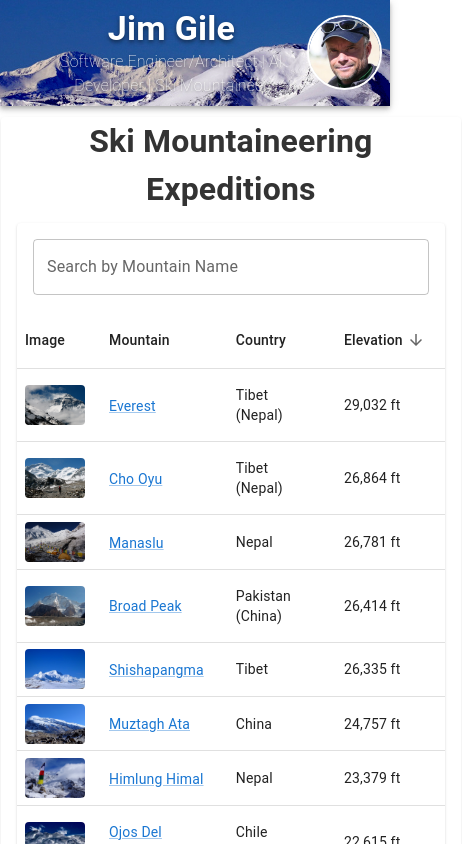
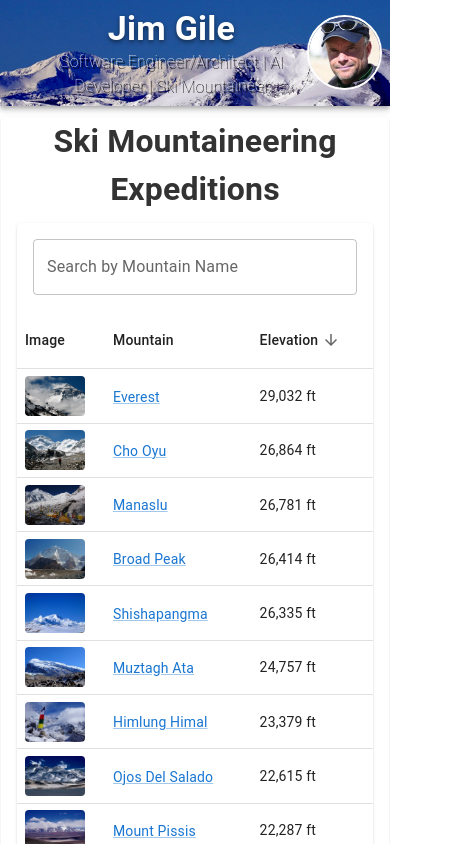
Before and after one commit to JimGile/jg-personal-website, a React (Create React App) app: page /expeditions in a window 390 px wide. Shown: the top 844 px of the page, 462 px wide, since content can reach past the window. Built offline with nearby package versions, Linux system fonts and the light colour scheme; some icons are missing.

Commit message:
responsive changes for expeditions list

```diff
--- a/src/AppBarHeader.jsx
+++ b/src/AppBarHeader.jsx
@@ -45,8 +45,10 @@ const textContent = (
             component="p"
             sx={{
                 marginTop: 0,
+                color: 'grey.200',
+                fontSize: { xs: '1rem', md: '1.25rem' },
                 fontWeight: '100',
-                textShadow: '0px 1px 3px rgba(0, 0, 0, 0.5)',
+                textShadow: '2px 2px 0px rgba(0, 0, 0, 1)',
             }}
         >
             Software Engineer/Architect | AI Developer | Ski Mountaineer
--- a/src/ExpeditionList.jsx
+++ b/src/ExpeditionList.jsx
@@ -1,4 +1,5 @@
 import React, { useState, useMemo } from 'react';
+import useMediaQuery from '@mui/material/useMediaQuery';
 import Box from '@mui/material/Box';
 import Table from '@mui/material/Table';
 import TableBody from '@mui/material/TableBody';
@@ -69,15 +70,15 @@ function stableSort(array, comparator) {
 }
 
 const headCells = [
-  { id: 'Image URL', numeric: false, disablePadding: true, label: 'Image', sortable: false },
-  { id: 'Mountain Name', numeric: false, disablePadding: false, label: 'Mountain', sortable: true },
-  { id: 'Country', numeric: false, disablePadding: false, label: 'Country', sortable: true },
-  { id: 'Elevation (Feet)', numeric: false, disablePadding: false, label: 'Elevation', sortable: true },
+  { id: 'Image URL', numeric: false, disablePadding: true, label: 'Image', sortable: false, mobileHidden: false },
+  { id: 'Mountain Name', numeric: false, disablePadding: false, label: 'Mountain', sortable: true, mobileHidden: false },
+  { id: 'Country', numeric: false, disablePadding: false, label: 'Country', sortable: true, mobileHidden: true },
+  { id: 'Elevation (Feet)', numeric: false, disablePadding: false, label: 'Elevation', sortable: true, mobileHidden: false },
 ];
 
 
 function EnhancedTableHead(props) {
-  const { order, orderBy, onRequestSort } = props;
+  const { order, orderBy, onRequestSort, isMobile } = props;
   const createSortHandler = (property) => (event) => {
     onRequestSort(event, property);
   };
@@ -85,7 +86,7 @@ function EnhancedTableHead(props) {
   return (
     <TableHead>
       <TableRow>
-        {headCells.map((headCell) => (
+        {headCells.filter(h => !(isMobile && h.mobileHidden)).map((headCell) => (
           <TableCell
             key={headCell.id}
             align={headCell.numeric ? 'right' : 'left'}
@@ -120,6 +121,7 @@ EnhancedTableHead.propTypes = {
   order: PropTypes.oneOf(['asc', 'desc']).isRequired,
   orderBy: PropTypes.string.isRequired,
   onRequestSort: PropTypes.func.isRequired,
+  isMobile: PropTypes.bool.isRequired,
 };
 
 function ExpeditionList() {
@@ -129,6 +131,8 @@ function ExpeditionList() {
   const [rowsPerPage] = useState(10); // Fixed as per requirement
   const [searchTerm, setSearchTerm] = useState('');
   const [selectedMountain, setSelectedMountain] = useState(null);
+
+  const isMobile = useMediaQuery('(max-width:600px)');
 
   const handleRequestSort = (event, property) => {
     const isAsc = orderBy === property && order === 'asc';
@@ -186,25 +190,31 @@ function ExpeditionList() {
           <Table
             aria-labelledby="tableTitle"
             size="medium"
-            sx={{ minWidth: 400, width: '100%', tableLayout: 'auto' }}
+            sx={{ width: '100%', tableLayout: 'auto' }}
           >
             <EnhancedTableHead
               order={order}
               orderBy={orderBy}
               onRequestSort={handleRequestSort}
+              isMobile={isMobile}
             />
             <TableBody>
               {sortedAndPaginatedMountains.map((mountain, index) => {
                 const labelId = `enhanced-table-checkbox-${index}`;
+                // Only show columns where mobileHidden is false (on mobile)
+                const visibleCells = headCells.filter(h => !(isMobile && h.mobileHidden));
                 return (
                   <TableRow
                     hover
                     tabIndex={-1}
-                    key={mountain['Mountain Name'] + index} // Ensure unique key
+                    key={mountain['Mountain Name'] + index}
                     onClick={() => handleMountainClick(mountain)}
                     sx={{ cursor: 'pointer' }}
                   >
-                    <TableCell padding="none" sx={{ pl:1 }}>
+                    {visibleCells.map((headCell) => {
+                      if (headCell.id === 'Image URL') {
+                        return (
+                          <TableCell key={headCell.id} padding="none" sx={{ pl: 1 }}>
                             <Avatar
                               src={mountain['Image URL']}
                               alt={mountain['Mountain Name']}
@@ -212,7 +222,11 @@ function ExpeditionList() {
                               sx={{ width: 60, height: 40, mr: 1 }}
                             />
                           </TableCell>
-                    <TableCell component="th" id={labelId} scope="row">
+                        );
+                      }
+                      if (headCell.id === 'Mountain Name') {
+                        return (
+                          <TableCell key={headCell.id} component="th" id={labelId} scope="row">
                             <Link
                               component="button"
                               variant="body2"
@@ -222,14 +236,20 @@ function ExpeditionList() {
                               {mountain['Mountain Name']}
                             </Link>
                           </TableCell>
-                    <TableCell>{mountain['Country']}</TableCell>
-                    <TableCell>{mountain['Elevation (Feet)']}</TableCell>
+                        );
+                      }
+                      return (
+                        <TableCell key={headCell.id}>
+                          {mountain[headCell.id]}
+                        </TableCell>
+                      );
+                    })}
                   </TableRow>
                 );
               })}
               {sortedAndPaginatedMountains.length === 0 && (
                 <TableRow>
-                  <TableCell colSpan={4} align="center">
+                  <TableCell colSpan={headCells.filter(h => !(isMobile && h.mobileHidden)).length} align="center">
                     No mountains found.
                   </TableCell>
                 </TableRow>
@@ -238,7 +258,7 @@ function ExpeditionList() {
           </Table>
         </TableContainer>
         <TablePagination
-          rowsPerPageOptions={[10]} // Fixed as per requirement
+          rowsPerPageOptions={[10]}
           component="div"
           count={filteredMountains.length}
           rowsPerPage={rowsPerPage}
@@ -246,7 +266,6 @@ function ExpeditionList() {
           onPageChange={handleChangePage}
         />
       </Paper>
-
       <Dialog
         open={Boolean(selectedMountain)}
         onClose={handleCloseModal}
```
Lines whose indentation alone changed are shown as unchanged.
